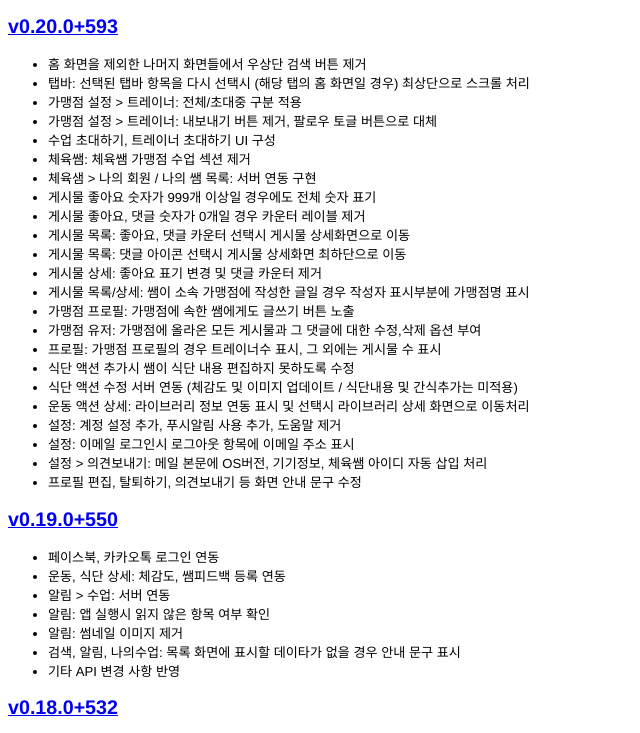
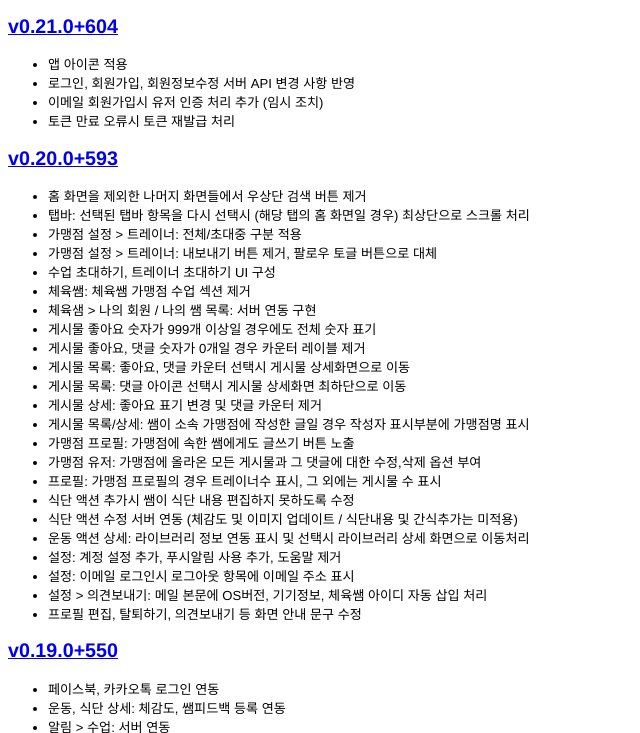
Before and after one commit to crabbykang/crabbykang.github.io, a plain HTML site: page adhoc-dists/gymteacher/index.html in a window 1280 px wide. Shown: the part 51-784 px from the top of the page, without its empty margins (0-640 px from the left). Drawn offline with Linux system fonts and the light colour scheme.

Commit message:
[GYMTeacher] update log for 0.21.0+604

```diff
--- a/adhoc-dists/gymteacher/index.html
+++ b/adhoc-dists/gymteacher/index.html
@@ -13,6 +13,17 @@ body {
 <body>
 
 <h1><a href="https://crabbykang.github.io/adhoc-dists/gymteacher/">GYMTeacher (adhoc dist)</a></h1>
+
+
+<h2><a href="itms-services://?action=download-manifest&url=https://crabbykang.github.io/adhoc-dists/gymteacher/GYMTeacher_0.21.0.604.plist">v0.21.0+604</a></h2>
+<ul>
+  <li>앱 아이콘 적용</li>
+  <li>로그인, 회원가입, 회원정보수정 서버 API 변경 사항 반영</li>
+  <li>이메일 회원가입시 유저 인증 처리 추가 (임시 조치)</li>
+  <li>토큰 만료 오류시 토큰 재발급 처리</li>
+</ul>
+
+
 
 
 <h2><a href="itms-services://?action=download-manifest&url=https://crabbykang.github.io/adhoc-dists/gymteacher/GYMTeacher_0.20.0.593.plist">v0.20.0+593</a></h2>
```
Also changed, not shown: 1 other file.
